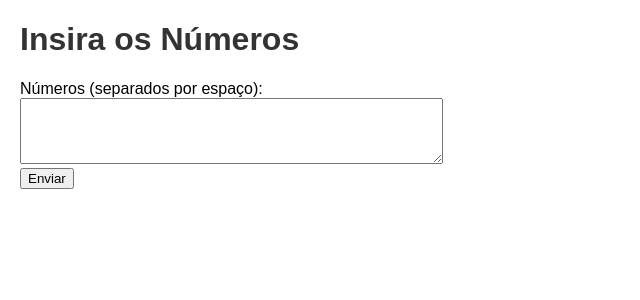
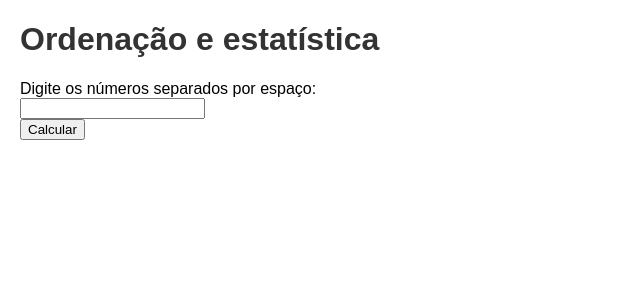
Before and after one commit to ChrisNoronha/ferramentaparaestatistica, a Flask app: page / in a window 1280 px wide. Shown: the top 300 px of the page, without its empty margins (0-640 px from the left). Run offline with Flask 3, Linux system fonts and the light colour scheme.

Commit message:
Update index.html
Atualiza o index para ficar mais bonito e minimalista

```diff
--- a/templates/index.html
+++ b/templates/index.html
@@ -1,17 +1,27 @@
+<!-- index.html -->
+
 <!DOCTYPE html>
 <html lang="en">
 <head>
     <meta charset="UTF-8">
     <meta name="viewport" content="width=device-width, initial-scale=1.0">
-    <title>Estatísticas de Classes</title>
+    <title>Flask App</title>
     <link rel="stylesheet" href="{{ url_for('static', filename='style.css') }}">
 </head>
 <body>
-    <h1>Insira os Números</h1>
-    <form action="/" method="post">
-        <label for="numeros">Números (separados por espaço):</label><br>
-        <textarea name="numeros" id="numeros" rows="4" cols="50" required></textarea><br>
-        <button type="submit">Enviar</button>
-    </form>
+    <div class="container">
+        <h1>Ordenação e estatística</h1>
+        <form method="post">
+            <label for="numeros">Digite os números separados por espaço:</label><br>
+            <input type="text" id="numeros" name="numeros" required><br>
+            <input type="submit" value="Calcular">
+        </form>
+        {% if numeros_ordenados %}
+            <div class="results">
+                <h2>Resultados:</h2>
+                <!-- Tabela de resultados aqui -->
+            </div>
+        {% endif %}
+    </div>
 </body>
 </html>
```
